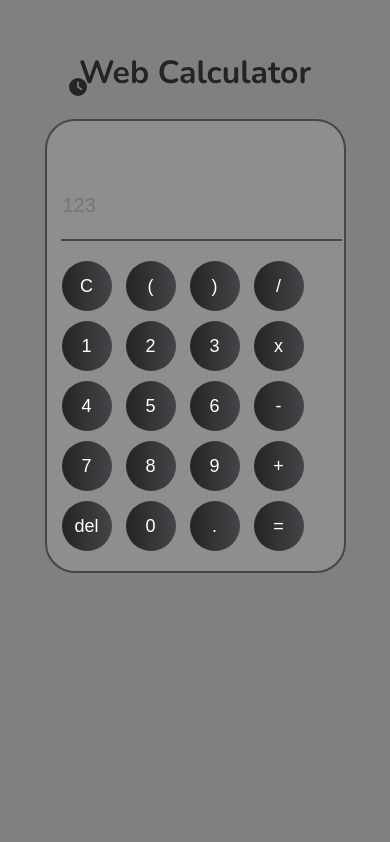
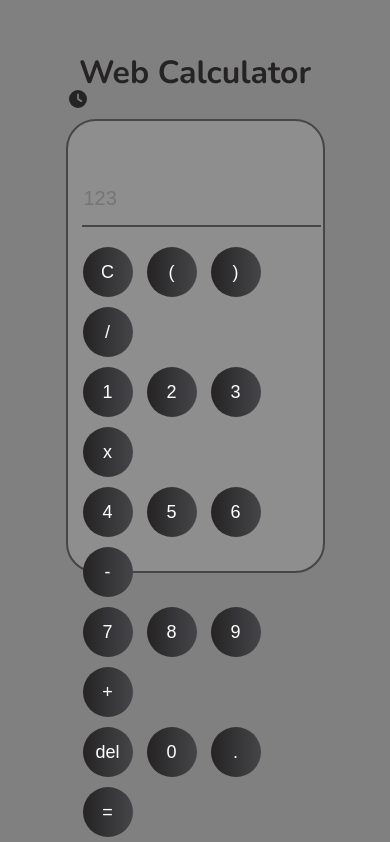
Before and after one commit to justdeen/QuickCalc, a plain HTML site: page index.html in a window 390 px wide. Shown: the part 140-982 px from the top of the page. Before the commit the page ends 860 px from the top, so only its background shows below. Drawn offline with nearby package versions, Linux system fonts and the light colour scheme.

Commit message:
Update calc.css

```diff
--- a/calc.css
+++ b/calc.css
@@ -26,6 +26,7 @@ section{
     padding: 0px 10px;
     border-radius: 30px;
     height: 590px;
+    width: 310px;
 }
 
 section div:nth-of-type(5){
@@ -125,7 +126,7 @@ svg{
 }
 
 .hist{
-    transform: translate(-4px, -12px);
+    transform: translate(-4px, -2px);
 }
 
 .hist:active{
@@ -193,6 +194,7 @@ svg{
 
     section{
         height: 450px;
+        width: 235px;
     }
 
     svg{
@@ -201,7 +203,7 @@ svg{
     }
 
     .hist{
-        transform: translate(-7px, -6px);
+        transform: translate(-7px, 6px);
     }
 
     .fixed{
```
